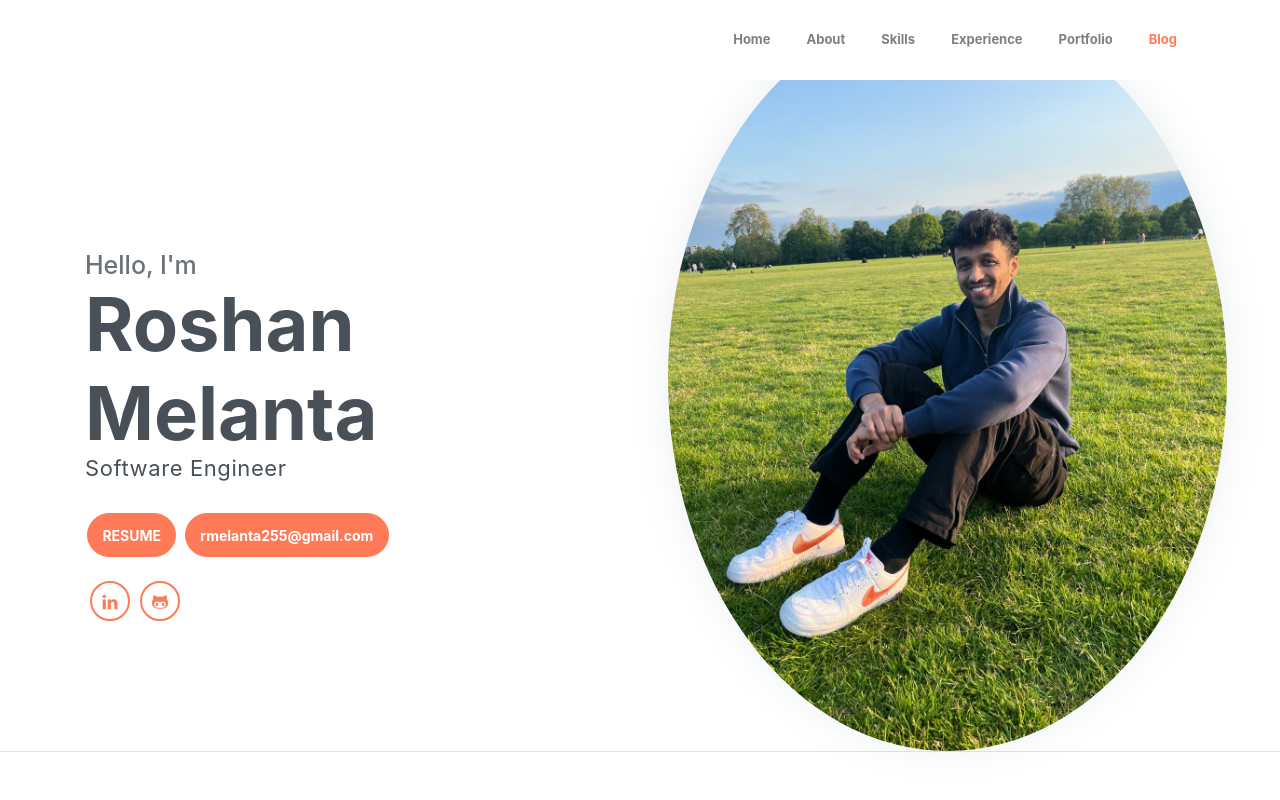
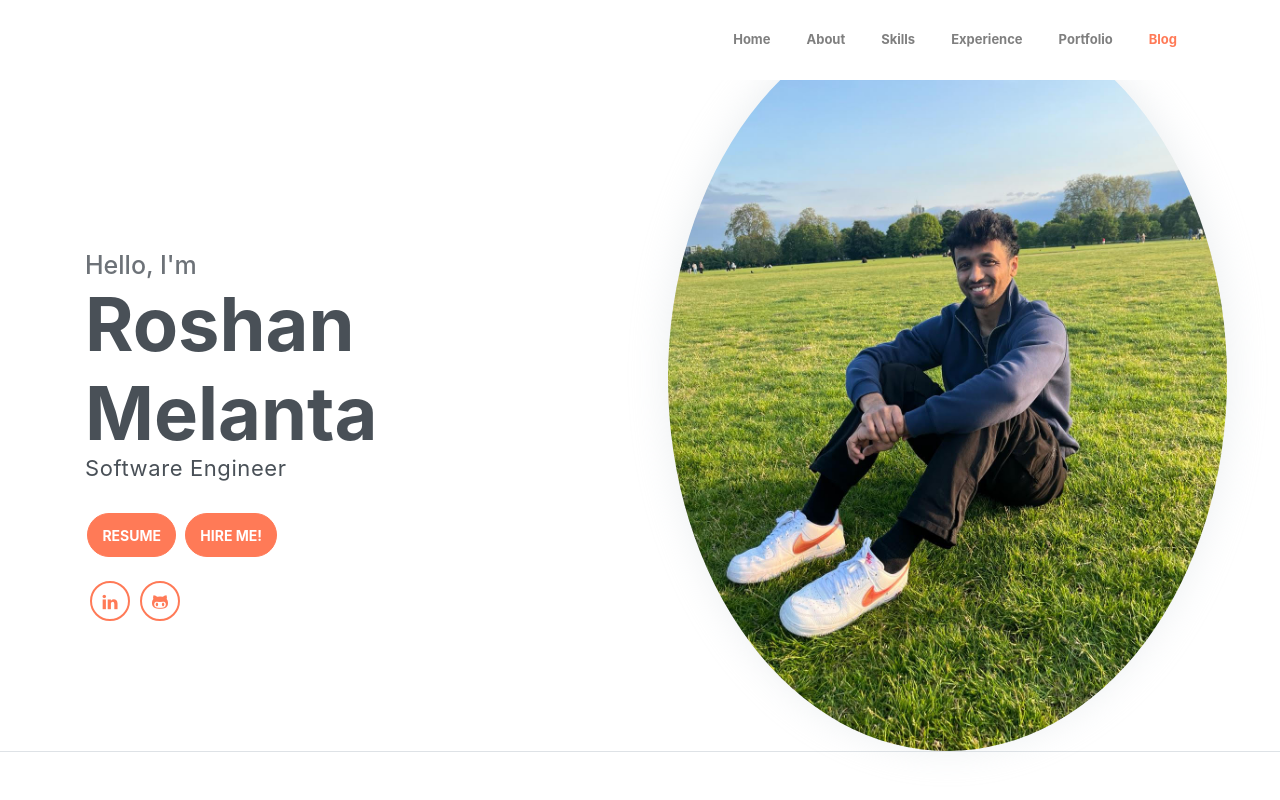
Before and after one commit to roshanmelanta/Portfolio-Website, a plain HTML site: page index.html in a window 1280 px wide. Shown: the top 800 px of the page. Drawn offline with Linux system fonts and the light colour scheme.

Commit message:
Update index.html

```diff
--- a/index.html
+++ b/index.html
@@ -60,7 +60,7 @@
 
                 <div class="buttons pt-3">
                     <a href="Roshan_Melanta_Resume.pdf" class="btn btn-primary rounded" target="_blank">RESUME</a>
-                    <a href="mailto:rmelanta255@gmail.com" class="btn btn-primary rounded" target="_blank">rmelanta255@gmail.com</a>
+                    <a href="mailto:rmelanta255@gmail.com" class="btn btn-primary rounded" target="_blank">HIRE ME!</a>
                 </div>
 
                 <div class="socials mt-4">
```
